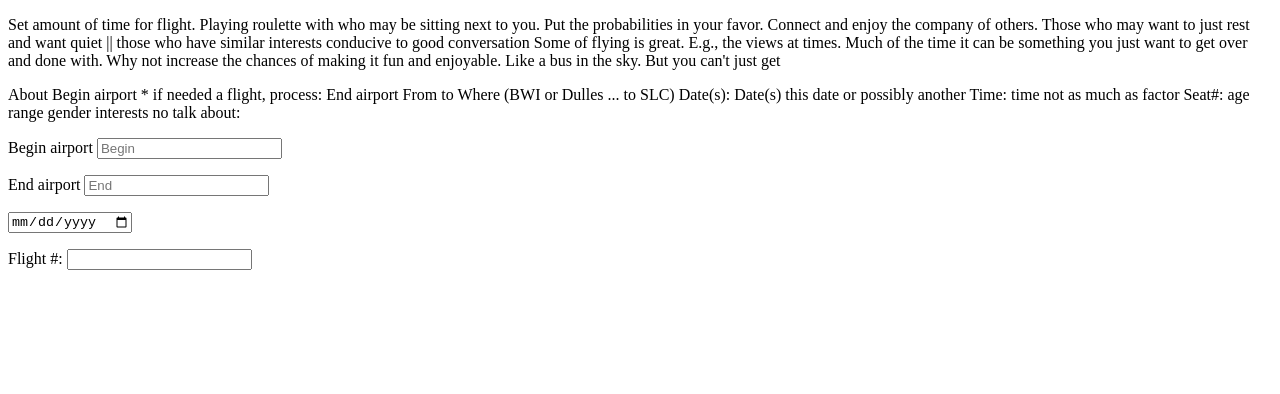
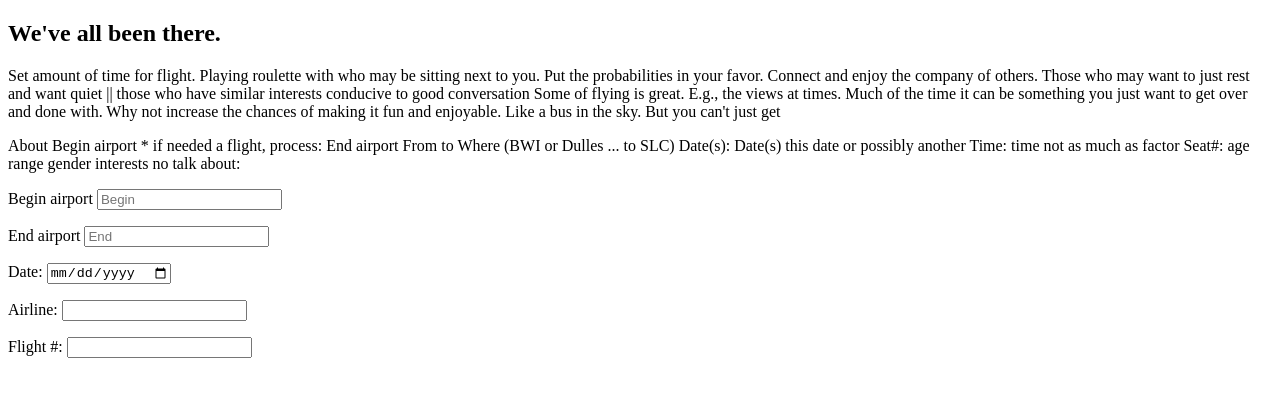
Before and after one commit to tomrobey/gpf, a plain HTML site: page page2.html in a window 1280 px wide. Drawn offline with Linux system fonts and the light colour scheme.

Commit message:
new stuff

```diff
--- a/page2.html
+++ b/page2.html
@@ -7,6 +7,7 @@
     <title>Document</title>
 </head>
 <body>
+    <h2>We've all been there.</h2>
         <p>
                 Set amount of time for flight.
                 Playing roulette with who may be sitting next to you.
@@ -44,8 +45,12 @@
                     End airport
                     <input type="text" placeholder="End">
         </p>
+        <p>Date:
+                    <input type="date">
+        </p>
         <p>
-                    <input type="date">
+            Airline:
+            <input type="text">
         </p>
                     Flight #:
                     <input type="text">
@@ -63,6 +68,7 @@
 
 
 
+
                 </form>
 </body>
 </html>
```
Also changed, not shown: index.html (+1 -1 lines), plane6.jpg (added).
